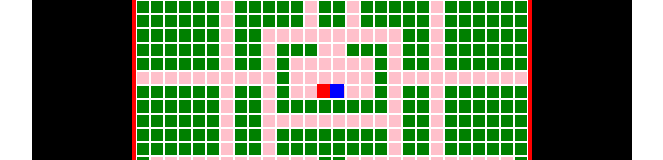
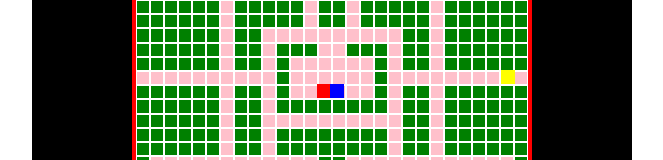
Before and after one commit to Joy-of-Coding/Winter_2023_ReactJam, a React (Vite) app in the folder reverse-pacman/: page / in a window 1280 px wide. Both pictures are taken after a click on the button "Start Game". Shown: the part 333-493 px from the top of the page, without its empty margins (308-971 px from the left). Built offline with nearby package versions, Linux system fonts and the light colour scheme.

Commit message:
Pac man arrives on right hand side.

```diff
--- a/reverse-pacman/src/components/PlayerMovement.jsx
+++ b/reverse-pacman/src/components/PlayerMovement.jsx
@@ -25,6 +25,7 @@ function PlayerMovement() {
 	const initialPlayerPositions = {
 		player1: { top: 15 * cellSize, left: 13 * cellSize }, // for maze[15][13]
 		player2: { top: 15 * cellSize, left: 14.5 * cellSize }, // for maze[15][14]
+		pacman: { top: 15 * cellSize, left: 14.5 * cellSize }, // for maze[15][14]
 	};
 
 	const [players, setPlayers] = useState(initialPlayerPositions);
@@ -107,11 +108,21 @@ function PlayerMovement() {
 				style={{
 					top: players.player2.top + 'px',
 					left: players.player2.left + -11 + 'px',
-
 					width: cellSize + 'px',
 					height: cellSize + 'px',
 					position: 'absolute',
 					backgroundColor: 'blue',
+				}}
+			/>
+			<div //pacman arrives //
+				className='element'
+				style={{
+					top: players.pacman.top -14 +'px',
+					left: players.pacman.left + 160 + 'px',
+					width: cellSize + 'px',
+					height: cellSize + 'px',
+					position: 'absolute',
+					backgroundColor: 'yellow',
 				}}
 			/>
 		</>
```
